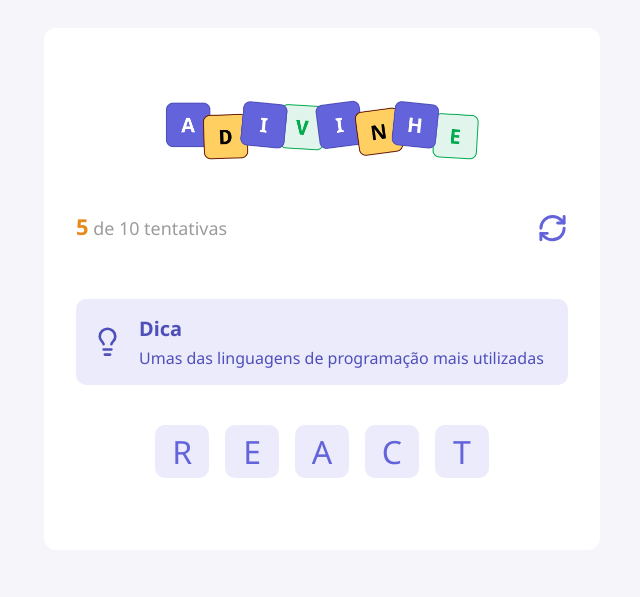
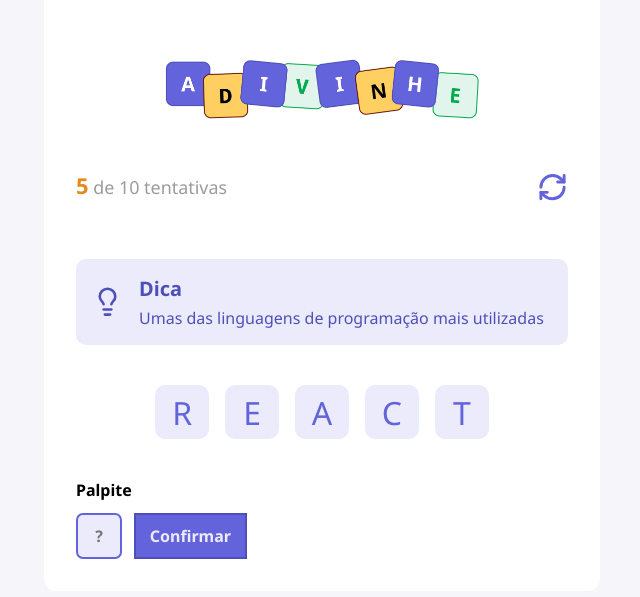
Before and after one commit to Manoelhns/adivinhe, a React (Vite) app: page / in a window 1280 px wide. Shown: the part 111-708 px from the top of the page, without its empty margins (318-958 px from the left). Built offline with nearby package versions, Linux system fonts and the light colour scheme.

Commit message:
Add componente Input e Button

```diff
--- a/src/App.tsx
+++ b/src/App.tsx
@@ -3,6 +3,8 @@
 import { Header } from "./components/Header"
 import { Tip } from "./components/Tip"
 import { Letter } from "./components/Letter"
+import { Input } from "./components/Input"
+import { Button } from "./components/Button"
 
 export default function() {
 
@@ -26,6 +28,13 @@
         <Letter value="T"/>
       </div>
 
+      <h4>Palpite</h4>
+
+      <div className={styles.guess}>
+        <Input autoFocus maxLength={1} placeholder="?" />
+        <Button title="Confirmar"/>
+      </div>
+
     </main>
 
   </div>
--- a/src/app.module.css
+++ b/src/app.module.css
@@ -26,3 +26,10 @@
 
     margin: 2.5rem 0;
 }
+
+.guess {
+    display: flex;
+    gap: 0.75rem;
+
+    margin-top: 0.75rem;
+}
--- /dev/null
+++ b/src/components/Button/index.tsx
@@ -0,0 +1,15 @@
+import styles from "./styles.module.css"
+
+type Props = React.ComponentProps<"button"> & {
+    title: string
+}
+
+
+export function Button({ title, ...rest }: Props) {
+    return (
+        <button type="button" className={styles.button} {...rest}>
+            {title}
+        </button>
+
+    )
+}
--- /dev/null
+++ b/src/components/Button/styles.module.css
@@ -0,0 +1,12 @@
+.button {
+    height: 2.87rem;
+    border: 0.43rem;
+
+    background-color: #6363db;
+    border: 2px solid #4f4fb9;
+    color: #ebebfc;
+
+    padding: 0 0.87rem;
+    font-size: 1rem;
+    font-weight: 700;
+}
--- /dev/null
+++ b/src/components/Input/index.tsx
@@ -0,0 +1,7 @@
+import styles from "./styles.module.css"
+
+type Props = React.ComponentProps<"input">
+
+export function Input({ ...rest }: Props) {
+    return <input type="text" className={styles.input} {...rest}/>
+}
--- /dev/null
+++ b/src/components/Input/styles.module.css
@@ -0,0 +1,16 @@
+.input {
+    width: 2.87rem;
+    height: 2.87rem;
+    border-radius: 0.43rem;
+
+    background-color: #ebebfc;
+    border:2px solid #6363db ;
+    color: 6363db;
+
+    text-transform: uppercase;
+    text-align: center;
+    font-size: 1rem;
+    font-weight: 700;
+
+    outline: none;
+}
--- a/src/global.css
+++ b/src/global.css
@@ -12,7 +12,13 @@
     background-color: #f5f5fa;
 
     font-family: "Noto Sans", serif;
-    font-optical-sizing: auto;
+
+}
+
+input,
+button {
+    font-family: "Noto Sans", serif;
+
 }
 
 button {
```
